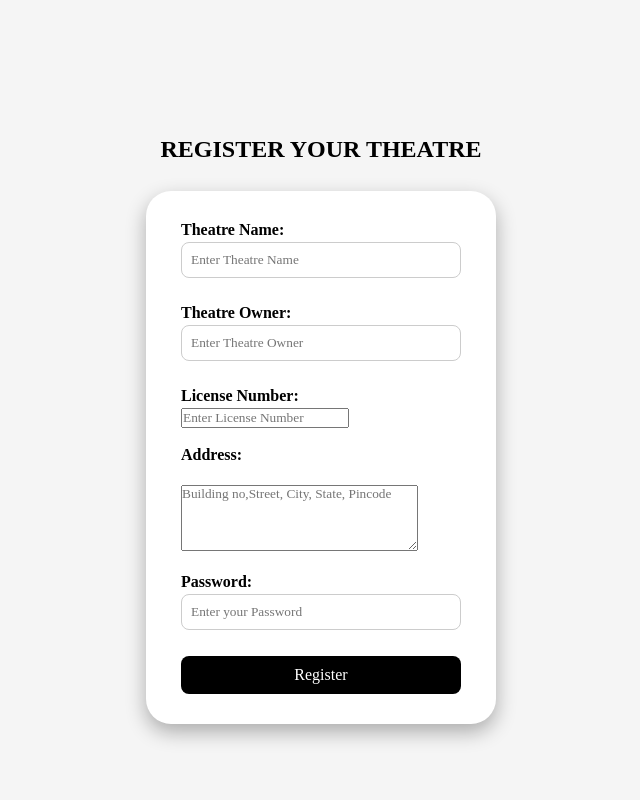
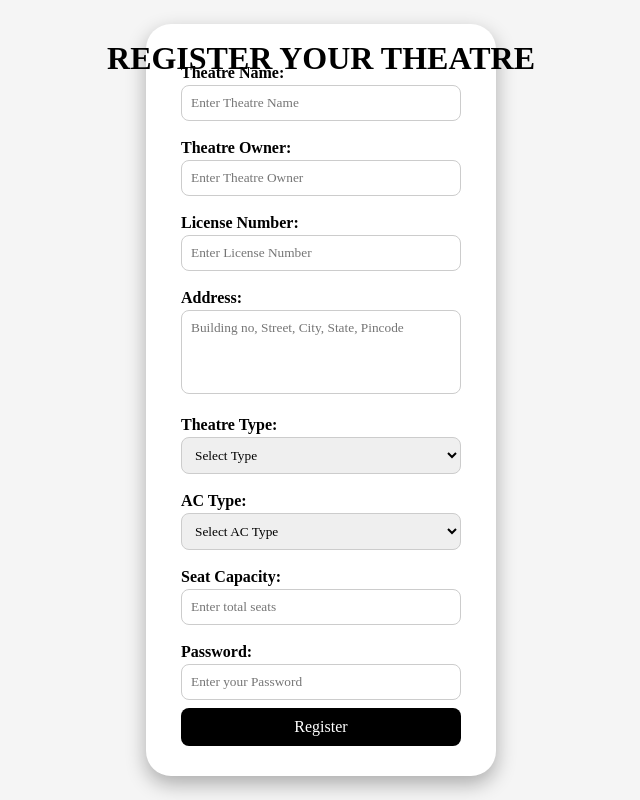
Before and after one commit to NAVEENEK/Movie-booking-system, a PHP site: page /theatre_registration.html in a window 1280 px wide. Shown: the whole page, without its empty margins (319-959 px from the left). Run offline with PHP 8.4, Linux system fonts and the light colour scheme.

```diff
--- a/LOGIN/login_stylesheet/style.css
+++ b/LOGIN/login_stylesheet/style.css
@@ -4,14 +4,16 @@
   box-sizing: border-box;
   font-family: 'Times New Roman', Times, serif;
 }
+
 body {
   background: whitesmoke;
   height: 100vh;
   display: flex;
   justify-content: center;
   align-items: center;
-  padding-top: 60px;
 }
+
+/* FORM CARD */
 form {
   background: #ffffff;
   padding: 30px 35px;
@@ -19,30 +21,46 @@ form {
   border-radius: 25px;
   box-shadow: 0 8px 20px rgba(0, 0, 0, 0.3);
 }
-h2 {
+
+/* TITLE */
+h1 {
+  position: absolute;
+  top: 40px;
   text-align: center;
-  margin-bottom: 10px;
-  font-weight: bold;
-  font-size: 24px;
+  width: 100%;
 }
+
+/* LABELS */
 label {
   font-weight: bold;
   display: block;
+  margin-top: 10px;
   margin-bottom: 3px;
 }
-input[type="text"],
-input[type="email"],
-input[type="password"],
-input[type="date"] {
+
+/* ALL INPUTS FIXED */
+input,
+textarea,
+select {
   width: 100%;
   padding: 9px;
   margin-bottom: 8px;
   border-radius: 8px;
   border: 1px solid #ccc;
 }
+
+/* TEXTAREA SPECIFIC */
+textarea {
+  resize: none;
+}
+
+/* RADIO (if used anywhere) */
 input[type="radio"] {
+  width: auto;
   margin-right: 5px;
 }
+
+/* BUTTON */
 button {
   width: 100%;
   padding: 10px;
@@ -53,10 +71,12 @@ button {
   border-radius: 8px;
   cursor: pointer;
 }
+
 button:hover {
   background-color: #333;
+}
 
-}
+/* LINK TEXT */
 .register-text {
   text-align: center;
   margin-top: 10px;
@@ -72,3 +92,8 @@ button:hover {
 .register-text a:hover {
   text-decoration: underline;
 }
+
+/* DROPDOWN CURSOR */
+select {
+  cursor: pointer;
+}
--- a/LOGIN/theatre_registration.html
+++ b/LOGIN/theatre_registration.html
@@ -1,34 +1,61 @@
 <!DOCTYPE html>
 <html lang="en">
+<head>
+    <title>Theatre Registration</title>
 
-<head>
-  <title>Theatre Registration</title>
-  <link rel="stylesheet" href="login_stylesheet/style.css">
+
+    <!-- Link your existing CSS -->
+    <link rel="stylesheet" href="login_stylesheet/style.css">
 </head>
 
 <body>
-    <div class="container">
-       <h2>REGISTER YOUR THEATRE</h2><br>
-  <form action="login_backend/theatre_registration.php" method="post">
-    <label for="name">Theatre Name:</label>
-    <input type="text" id="name" name="name" placeholder="Enter Theatre Name" required><br><br>
 
-    <label for="owner">Theatre Owner:</label>
-    <input type="text" id="owner" name="owner" placeholder="Enter Theatre Owner" required><br><br>
+<h1>REGISTER YOUR THEATRE</h1>
 
-    <label for="license">License Number:</label>
-    <input type="number" id="license" name="license" placeholder="Enter License Number" required><br><br>
+<div class="container">
+    <form action="theatre_registration.php" method="post">
 
-    <label for="address">Address:</label><br>
-    <textarea id="address" name="address" rows="4" cols="30" placeholder="Building no,Street, City, State, Pincode"
-      required></textarea><br><br>
+        <label>Theatre Name:</label>
+        <input type="text" name="name" placeholder="Enter Theatre Name" required>
 
-      <label for="password">Password:</label>
-      <input type="password" placeholder="Enter your Password" id="password" name="password" required><br><br>
+        <label>Theatre Owner:</label>
+        <input type="text" name="owner" placeholder="Enter Theatre Owner" required>
 
-      <button type="submit">Register</button>
+        <label>License Number:</label>
+        <input type="text" name="license" placeholder="Enter License Number" required>
+
+        <label>Address:</label>
+        <textarea name="address" rows="4" placeholder="Building no, Street, City, State, Pincode" required></textarea>
+
+        <!-- NEW FIELD -->
+        <label>Theatre Type:</label>
+        <select name="theatre_type" required>
+            <option value="">Select Type</option>
+            <option value="2D">2D</option>
+            <option value="3D">3D</option>
+            <option value="IMAX">IMAX</option>
+            <option value="4DX">4DX</option>
+        </select>
+
+        <!-- NEW FIELD -->
+        <label>AC Type:</label>
+        <select name="ac_type" required>
+            <option value="">Select AC Type</option>
+            <option value="AC">AC</option>
+            <option value="Non-AC">Non-AC</option>
+        </select>
+
+        <!-- NEW FIELD -->
+        <label>Seat Capacity:</label>
+        <input type="number" name="seats" placeholder="Enter total seats" min="1" required>
+
+        <label>Password:</label>
+        <input type="password" name="password" placeholder="Enter your Password" required>
+
+        <button type="submit">Register</button>
 
     </form>
+</div>
+
 </body>
-
 </html>
--- a/THEATRE/theatre_home.html
+++ b/THEATRE/theatre_home.html
@@ -20,7 +20,7 @@
 <h1>Theatre Dashboard</h1>
 
 <div class="nav-buttons">
-<button onclick="location.href='theatre_details.html'">Update Theatre Details</button>
+<button onclick="location.href='update_details.html'">Update Theatre Details</button>
 <button onclick="location.href='add_movie.html'">Add New Show</button>
 </div>
 
```
Also changed, not shown: ADMIN/admin_backend/get_request.php (added, +19 -0 lines), ADMIN/admin_backend/request_detail.php (added, +8 -0 lines), ADMIN/admin_script/request_detail.js (+26 -65 lines), ADMIN/admin_script/view_request.js (+36 -43 lines), LOGIN/login_backend/theatre_registration.php (+7 -4 lines), THEATRE/Theatre_stylesheet/update_details.css (renamed from THEATRE/Theatre_stylesheet/theatre_details.css), THEATRE/update_details.html (renamed from THEATRE/theatre_details.html). Lines whose indentation alone changed are shown as unchanged.
